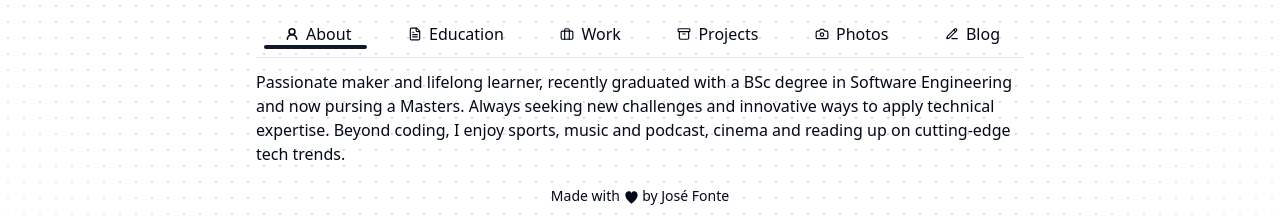
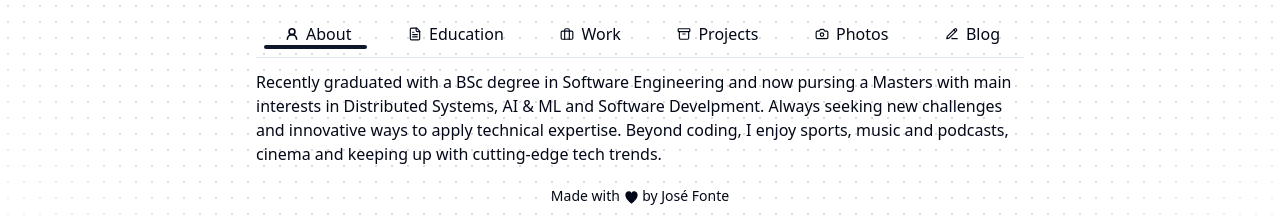
Before and after one commit to josefonte/minimalist-cvs, a Next.js app in the folder cv1/: page / in a window 1280 px wide. Shown: the part 418-635 px from the top of the page. Built offline with nearby package versions, Linux system fonts and the light colour scheme; no server answers.

Commit message:
Update page.tsx

```diff
--- a/cv1/src/app/page.tsx
+++ b/cv1/src/app/page.tsx
@@ -2,11 +2,10 @@ export default function Home() {
     return (
         <div>
             <div>
-                Passionate maker and lifelong learner, recently graduated with a
-                BSc degree in Software Engineering and now pursing a Masters.
+                Recently graduated with a BSc degree in Software Engineering and now pursing a Masters with main interests in Distributed Systems, AI & ML and Software Develpment.
                 Always seeking new challenges and innovative ways to apply
                 technical expertise. Beyond coding, I enjoy sports, music and
-                podcast, cinema and reading up on cutting‑edge tech trends.
+                podcasts, cinema and keeping up with cutting‑edge tech trends.
             </div>
         </div>
     );
```
